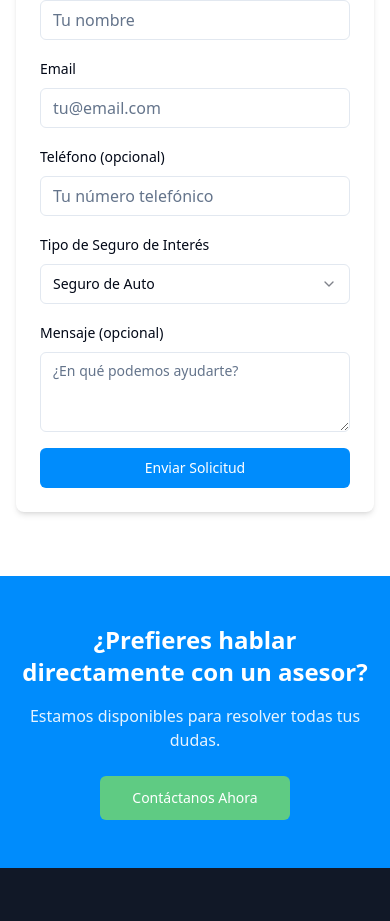
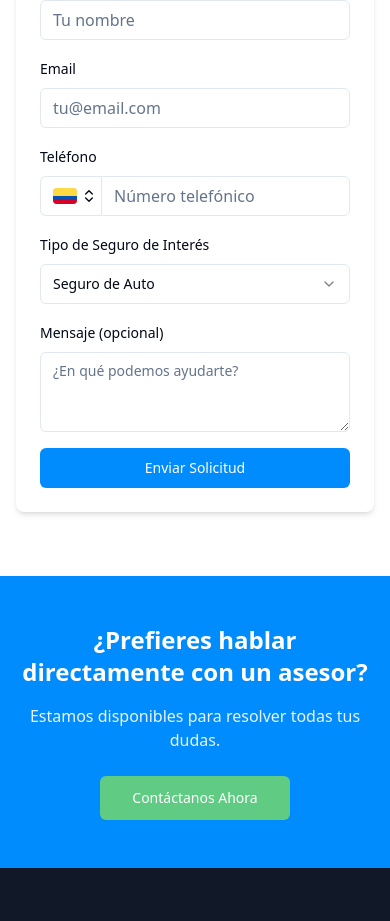
Before and after one commit to santiago-rico/proense-asesora-digital, a React (Vite) app: page /seguros/auto in a window 390 px wide. Shown: the part 2581-3502 px from the top of the page. Built offline with nearby package versions, Linux system fonts and the light colour scheme.

Commit message:
feat: add international phone input with country selection to lead form

```diff
--- a/package.json
+++ b/package.json
@@ -46,12 +46,14 @@
     "date-fns": "^3.6.0",
     "embla-carousel-react": "^8.3.0",
     "input-otp": "^1.2.4",
+    "libphonenumber-js": "^1.12.8",
     "lucide-react": "^0.462.0",
     "next-themes": "^0.3.0",
     "react": "^18.3.1",
     "react-day-picker": "^8.10.1",
     "react-dom": "^18.3.1",
     "react-hook-form": "^7.53.0",
+    "react-phone-number-input": "^3.4.12",
     "react-resizable-panels": "^2.1.3",
     "react-router-dom": "^6.26.2",
     "recharts": "^2.12.7",
@@ -67,7 +69,7 @@
     "@types/node": "^22.5.5",
     "@types/react": "^18.3.3",
     "@types/react-dom": "^18.3.0",
-    "@vercel/node": "^2.3.0",
+    "@vercel/node": "^5.1.16",
     "@vitejs/plugin-react-swc": "^3.9.0",
     "autoprefixer": "^10.4.20",
     "eslint": "^9.9.0",
--- a/src/components/forms/LeadForm.tsx
+++ b/src/components/forms/LeadForm.tsx
@@ -8,11 +8,26 @@ import { Textarea } from "@/components/ui/textarea";
 import { Select, SelectContent, SelectItem, SelectTrigger, SelectValue } from "@/components/ui/select";
 import { Form, FormControl, FormField, FormItem, FormLabel, FormMessage } from "@/components/ui/form";
 import { useToast } from "@/hooks/use-toast";
+import { PhoneInput } from "@/components/ui/phone-input";
+import { isValidPhoneNumber } from "react-phone-number-input";
+import es from 'react-phone-number-input/locale/es.json';
+
+const tiposSeguro = [
+  { value: "vida", label: "Seguro de Vida" },
+  { value: "salud", label: "Seguro de Salud" },
+  { value: "hogar", label: "Seguro de Hogar" },
+  { value: "auto", label: "Seguro de Auto" },
+  { value: "viaje", label: "Seguro de Viaje" },
+  { value: "arl", label: "ARL" },
+  { value: "empresarial", label: "Seguro Empresarial" },
+  { value: "mascotas", label: "Seguro para Mascotas" },
+  // Add more as needed
+];
 
 const formSchema = z.object({
   nombre: z.string().min(2, { message: "El nombre es requerido" }),
   email: z.string().email({ message: "Email inválido" }),
-  telefono: z.string().optional(),
+  telefono: z.string().refine(isValidPhoneNumber, { message: "Número de teléfono inválido" }),
   tipoSeguro: z.string().min(1, { message: "Por favor seleccione un tipo de seguro" }),
   mensaje: z.string().optional(),
 });
@@ -40,12 +55,20 @@ const LeadForm: React.FC<LeadFormProps> = ({ initialInsuranceType }) => {
   const onSubmit = async (data: FormData) => {
     setIsLoading(true);
     try {
+      const payload = {
+        nombre: data.nombre,
+        email: data.email,
+        telefono: data.telefono,
+        tipoSeguro: data.tipoSeguro,
+        mensaje: data.mensaje,
+      };
+
       const response = await fetch('/api/send-email', {
         method: 'POST',
         headers: {
           'Content-Type': 'application/json',
         },
-        body: JSON.stringify(data),
+        body: JSON.stringify(payload),
       });
 
       const result = await response.json();
@@ -63,7 +86,7 @@ const LeadForm: React.FC<LeadFormProps> = ({ initialInsuranceType }) => {
         email: "",
         telefono: "",
         tipoSeguro: initialInsuranceType || "",
-        mensaje: ""
+        mensaje: "",
       });
     } catch (error) {
       let errorMessage = "Ocurrió un error al enviar tu solicitud. Por favor, intenta de nuevo.";
@@ -78,18 +101,6 @@ const LeadForm: React.FC<LeadFormProps> = ({ initialInsuranceType }) => {
     }
     setIsLoading(false);
   };
-
-  const tiposSeguro = [
-    { value: "vida", label: "Seguro de Vida" },
-    { value: "salud", label: "Seguro de Salud" },
-    { value: "auto", label: "Seguro de Auto" },
-    { value: "hogar", label: "Seguro de Hogar" },
-    { value: "pymes", label: "Seguro para PYMES" },
-    { value: "mascotas", label: "Seguro para Mascotas" },
-    { value: "arrendamiento", label: "Seguro de Arrendamiento" },
-    { value: "viaje", label: "Seguro de Viaje" },
-    { value: "otro", label: "Otro" },
-  ];
 
   return (
     <div className="bg-white p-6 rounded-lg shadow-md">
@@ -124,19 +135,27 @@ const LeadForm: React.FC<LeadFormProps> = ({ initialInsuranceType }) => {
             )}
           />
 
+          <div className="flex space-x-2">
             <FormField
               control={form.control}
               name="telefono"
               render={({ field }) => (
-              <FormItem>
-                <FormLabel>Teléfono (opcional)</FormLabel>
+                <FormItem className="w-full">
+                  <FormLabel>Teléfono</FormLabel>
                   <FormControl>
-                  <Input placeholder="Tu número telefónico" {...field} />
+                    <PhoneInput
+                      placeholder="Número telefónico"
+                      defaultCountry="CO"
+                      labels={es}
+                      searchPlaceholder="Buscar país..."
+                      {...field}
+                    />
                   </FormControl>
                   <FormMessage />
                 </FormItem>
               )}
             />
+          </div>
 
           <FormField
             control={form.control}
--- /dev/null
+++ b/src/components/ui/phone-input.tsx
@@ -0,0 +1,204 @@
+import * as React from "react";
+import { CheckIcon, ChevronsUpDown } from "lucide-react";
+import * as RPNInput from "react-phone-number-input";
+import flags from "react-phone-number-input/flags";
+
+import { Button } from "@/components/ui/button";
+import {
+  Command,
+  CommandEmpty,
+  CommandGroup,
+  CommandInput,
+  CommandItem,
+  CommandList,
+} from "@/components/ui/command";
+import { Input } from "@/components/ui/input";
+import {
+  Popover,
+  PopoverContent,
+  PopoverTrigger,
+} from "@/components/ui/popover";
+import { ScrollArea } from "@/components/ui/scroll-area";
+import { cn } from "@/lib/utils";
+
+type PhoneInputProps = Omit<
+  React.ComponentProps<"input">,
+  "onChange" | "value" | "ref"
+> &
+  Omit<RPNInput.Props<typeof RPNInput.default>, "onChange"> & {
+    onChange?: (value: RPNInput.Value) => void;
+    labels?: RPNInput.Labels;
+    searchPlaceholder?: string;
+  };
+
+const PhoneInput: React.ForwardRefExoticComponent<PhoneInputProps> =
+  React.forwardRef<React.ElementRef<typeof RPNInput.default>, PhoneInputProps>(
+    ({ className, onChange, value, labels, searchPlaceholder, ...props }, ref) => {
+      return (
+        <RPNInput.default
+          ref={ref}
+          className={cn("flex", className)}
+          flagComponent={FlagComponent}
+          countrySelectComponent={(innerProps) => (
+            <CountrySelect {...innerProps} searchPlaceholder={searchPlaceholder} />
+          )}
+          inputComponent={InputComponent}
+          smartCaret={false}
+          value={value || undefined}
+          labels={labels}
+          /**
+           * Handles the onChange event.
+           *
+           * react-phone-number-input might trigger the onChange event as undefined
+           * when a valid phone number is not entered. To prevent this,
+           * the value is coerced to an empty string.
+           *
+           * @param {E164Number | undefined} value - The entered value
+           */
+          onChange={(value) => onChange?.(value || ("" as RPNInput.Value))}
+          {...props}
+        />
+      );
+    },
+  );
+PhoneInput.displayName = "PhoneInput";
+
+const InputComponent = React.forwardRef<
+  HTMLInputElement,
+  React.ComponentProps<"input">
+>(({ className, ...props }, ref) => (
+  <Input
+    className={cn("rounded-e-md rounded-s-none", className)}
+    {...props}
+    ref={ref}
+  />
+));
+InputComponent.displayName = "InputComponent";
+
+type CountryEntry = { label: string; value: RPNInput.Country | undefined };
+
+type CountrySelectProps = {
+  disabled?: boolean;
+  value: RPNInput.Country;
+  options: CountryEntry[];
+  onChange: (country: RPNInput.Country) => void;
+  searchPlaceholder?: string;
+};
+
+const CountrySelect = ({
+  disabled,
+  value: selectedCountry,
+  options: countryList,
+  onChange,
+  searchPlaceholder,
+}: CountrySelectProps) => {
+  const scrollAreaRef = React.useRef<HTMLDivElement>(null);
+  const [searchValue, setSearchValue] = React.useState("");
+  const [isOpen, setIsOpen] = React.useState(false);
+
+  return (
+    <Popover open={isOpen} onOpenChange={setIsOpen} modal>
+      <PopoverTrigger asChild>
+        <Button
+          type="button"
+          variant="outline"
+          className="flex gap-1 rounded-e-none rounded-s-md border-r-0 px-3 focus:z-10"
+          disabled={disabled}
+        >
+          <FlagComponent
+            country={selectedCountry}
+            countryName={selectedCountry}
+          />
+          <ChevronsUpDown
+            className={cn(
+              "-mr-2 size-4 opacity-50",
+              disabled ? "hidden" : "opacity-100",
+            )}
+          />
+        </Button>
+      </PopoverTrigger>
+      <PopoverContent className="w-[300px] p-0">
+        <Command>
+          <CommandInput
+            value={searchValue}
+            onValueChange={(value) => {
+              setSearchValue(value);
+              setTimeout(() => {
+                if (scrollAreaRef.current) {
+                  const viewportElement = scrollAreaRef.current.querySelector(
+                    "[data-radix-scroll-area-viewport]",
+                  );
+                  if (viewportElement) {
+                    viewportElement.scrollTop = 0;
+                  }
+                }
+              }, 0);
+            }}
+            placeholder={searchPlaceholder || "Search country..."}
+          />
+          <CommandList>
+            <ScrollArea ref={scrollAreaRef} className="h-72">
+              <CommandEmpty>No country found.</CommandEmpty>
+              <CommandGroup>
+                {countryList.map(({ value, label }) =>
+                  value ? (
+                    <CountrySelectOption
+                      key={value}
+                      country={value}
+                      countryName={label}
+                      selectedCountry={selectedCountry}
+                      onChange={onChange}
+                      onSelectComplete={() => setIsOpen(false)}
+                    />
+                  ) : null,
+                )}
+              </CommandGroup>
+            </ScrollArea>
+          </CommandList>
+        </Command>
+      </PopoverContent>
+    </Popover>
+  );
+};
+
+interface CountrySelectOptionProps extends RPNInput.FlagProps {
+  selectedCountry: RPNInput.Country;
+  onChange: (country: RPNInput.Country) => void;
+  onSelectComplete: () => void;
+}
+
+const CountrySelectOption = ({
+  country,
+  countryName,
+  selectedCountry,
+  onChange,
+  onSelectComplete,
+}: CountrySelectOptionProps) => {
+  const handleSelect = () => {
+    onChange(country);
+    onSelectComplete();
+  };
+
+  return (
+    <CommandItem className="gap-2" onSelect={handleSelect}>
+      <FlagComponent country={country} countryName={countryName} />
+      <span className="flex-1 text-sm">{countryName}</span>
+      <span className="text-sm text-foreground/50">{`+${RPNInput.getCountryCallingCode(country)}`}</span>
+      <CheckIcon
+        className={`ml-auto size-4 ${country === selectedCountry ? "opacity-100" : "opacity-0"}`}
+      />
+    </CommandItem>
+  );
+};
+
+const FlagComponent = ({ country, countryName }: RPNInput.FlagProps) => {
+  const Flag = flags[country];
+
+  return (
+    <span className="flex h-4 w-6 overflow-hidden rounded-sm bg-foreground/20 [&_svg:not([class*='size-'])]:size-full">
+      {Flag && <Flag title={countryName} />}
+    </span>
+  );
+};
+
+export { PhoneInput };
```
Also changed, not shown: 1 other file (tests, documents, lock files or other folders). Lines whose indentation alone changed are shown as unchanged.
